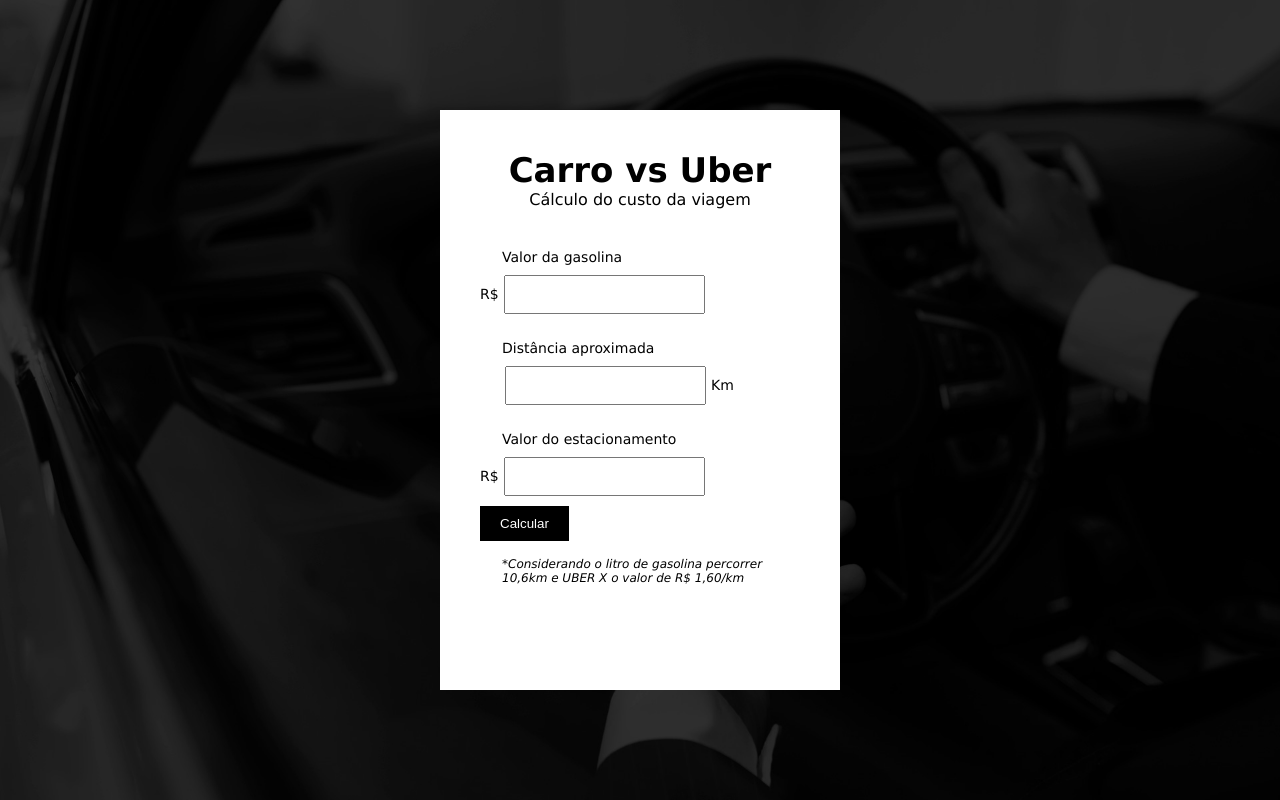
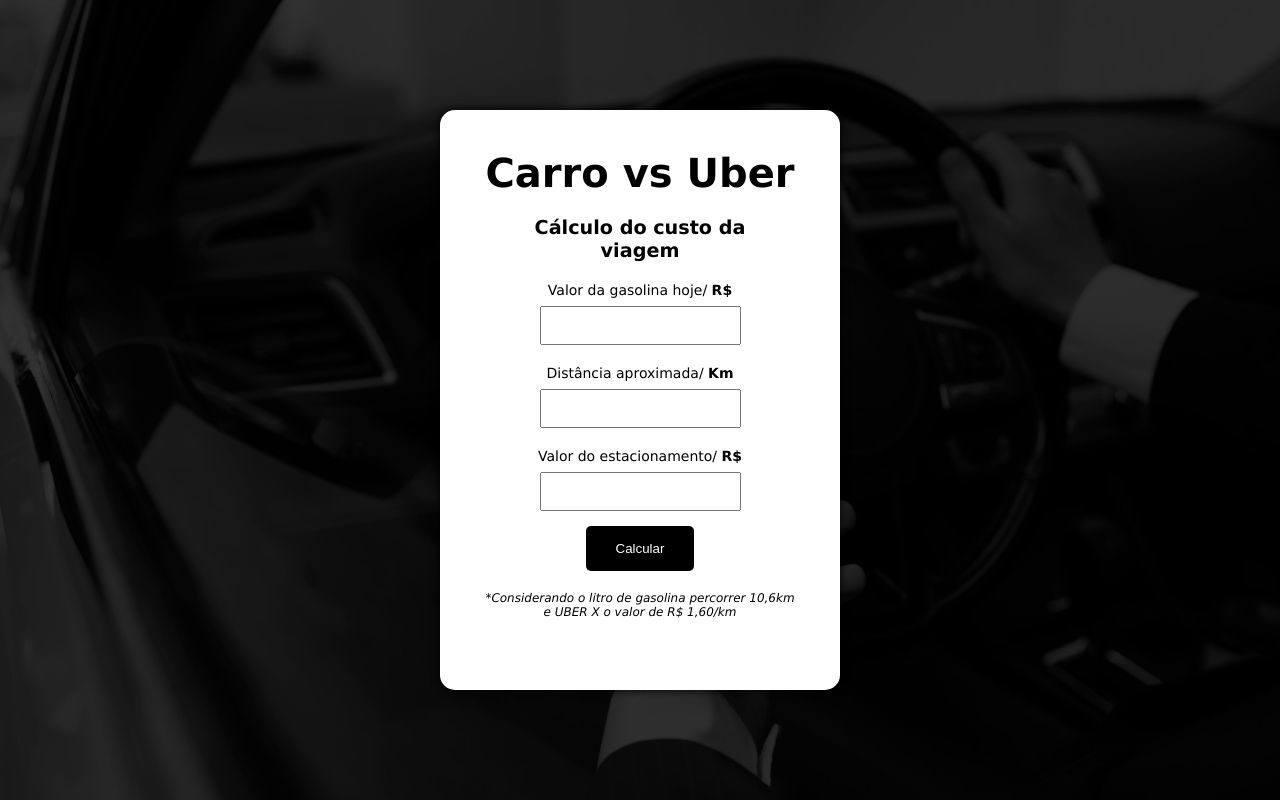
Before and after one commit to rafalopesdev/carro-vs-uber, a plain HTML site: page index.html in a window 1280 px wide. Drawn offline with Linux system fonts and the light colour scheme.

Commit message:
Add files via upload

```diff
--- a/index.html
+++ b/index.html
@@ -1,5 +1,5 @@
 <!DOCTYPE html>
-<html lang="pt-br">
+<html lang="pt-BR">
 
 <head>
   <meta charset="UTF-8">
@@ -10,28 +10,25 @@
 </head>
 
 <body>
-  <div class="container-box">
+  <div class="wrapper">
     <img src="img/carro-driver.jpg" alt="Motorista">
-    <div class="box">
-      <h2>Carro vs Uber</h2>
-      <p id="caption">Cálculo do custo da viagem</p>
-      <p>Valor da gasolina</p>
-      <label for="">R$</label>
-      <input id="txt1" type="number"><br>
+    <div class="container-box">
+      <h1>Carro vs Uber</h1>
+      <h2>Cálculo do custo da viagem</h2>
+      <label>Valor da gasolina hoje/ <strong>R$</strong></label>
+      <input id="txt1" type="number">
 
-      <p>Distância aproximada</p>
+      <label>Distância aproximada/ <strong>Km</strong></label>
       <input id="txt2" type="number">
-      <label for="">Km</label><br>
 
-      <p>Valor do estacionamento</p>
-      <label for="">R$</label>
-      <input id="txt3" type="number"><br>
+      <label>Valor do estacionamento/ <strong>R$</strong></label>
+      <input id="txt3" type="number">
 
       <button id="btn">Calcular</button>
       <p id="resultCarro"></p>
       <p id="resultUber"></p>
 
-      <p id="obs">*Considerando o litro de gasolina percorrer 10,6km e UBER X o valor de R$ 1,60/km</p>
+      <p id="footer-information">*Considerando o litro de gasolina percorrer 10,6km e UBER X o valor de R$ 1,60/km</p>
     </div>
   </div>
   <script src="script.js"></script>
--- a/style.css
+++ b/style.css
@@ -6,10 +6,11 @@
 
 body {
   background: black;
-  font-family: 'Lucida Sans', 'Lucida Sans Regular', 'Lucida Grande', 'Lucida Sans Unicode', Geneva, Verdana, sans-serif;
+  font-family: 'Lucida Sans', 'Lucida Sans Regular', 'Lucida Grande',
+    'Lucida Sans Unicode', Geneva, Verdana, sans-serif;
 }
 
-.container-box {
+.wrapper {
   width: 100%;
   height: 100vh;
   position: relative;
@@ -18,55 +19,56 @@ body {
   align-items: center;
 }
 
-.container-box img {
+.wrapper img {
   width: 100%;
   height: 100%;
   object-fit: cover;
 }
 
-.box {
+.container-box {
   background: white;
   padding: 40px;
   height: 580px;
   width: 400px;
   position: absolute;
-
+  border-radius: 15px;
+  box-shadow: #000 0px 0px 10px;
 }
 
-.box h2 {
+.container-box h1 {
   text-align: center;
-  font-size: 34px;
+  font-size: 2.5rem;
 }
 
-#caption {
+.container-box h2 {
   margin: 0 auto;
   text-align: center;
-  font-size: 16px;
-  margin-bottom: 40px;
-
+  font-size: 1.2rem;
+  margin: 20px;
 }
 
-input {
-  margin: 10px 0;
-  padding: 5px 0;
-
+#txt1,
+#txt2,
+#txt3 {
+  margin: 0 auto;
+  display: block;
 }
 
-#txt2 {
-  margin-left: 25px;
-}
-
-input[type=number] {
+input[type='number'] {
   padding: 10px;
 }
 
 button {
-  padding: 10px 20px;
+  padding: 15px 30px;
   border: none;
   background: black;
   color: white;
   cursor: pointer;
-  transition: .2s;
+  transition: 0.2s;
+  display: block;
+  margin: 15px auto;
+  border-radius: 5px;
+  outline: none;
 }
 
 .ativo {
@@ -74,17 +76,28 @@ button {
   background: gray;
 }
 
-label {
+.container-box label {
+  text-align: center;
   font-size: 14px;
+  display: block;
+  margin-bottom: 8px;
+}
+.container-box label:not(:first-child) {
+  margin-top: 20px;
 }
 
-.box p {
+.container-box p {
   font-size: 14px;
-  margin-top: 16px;
-  margin-left: 22px;
+  text-align: center;
 }
 
-p#obs {
+#footer-information {
   font-style: italic;
   font-size: 12px;
+  text-align: center;
+  margin-top: 20px;
 }
+#resultCarro,
+#resultUber {
+  transition: all 0.6s;
+}
```
